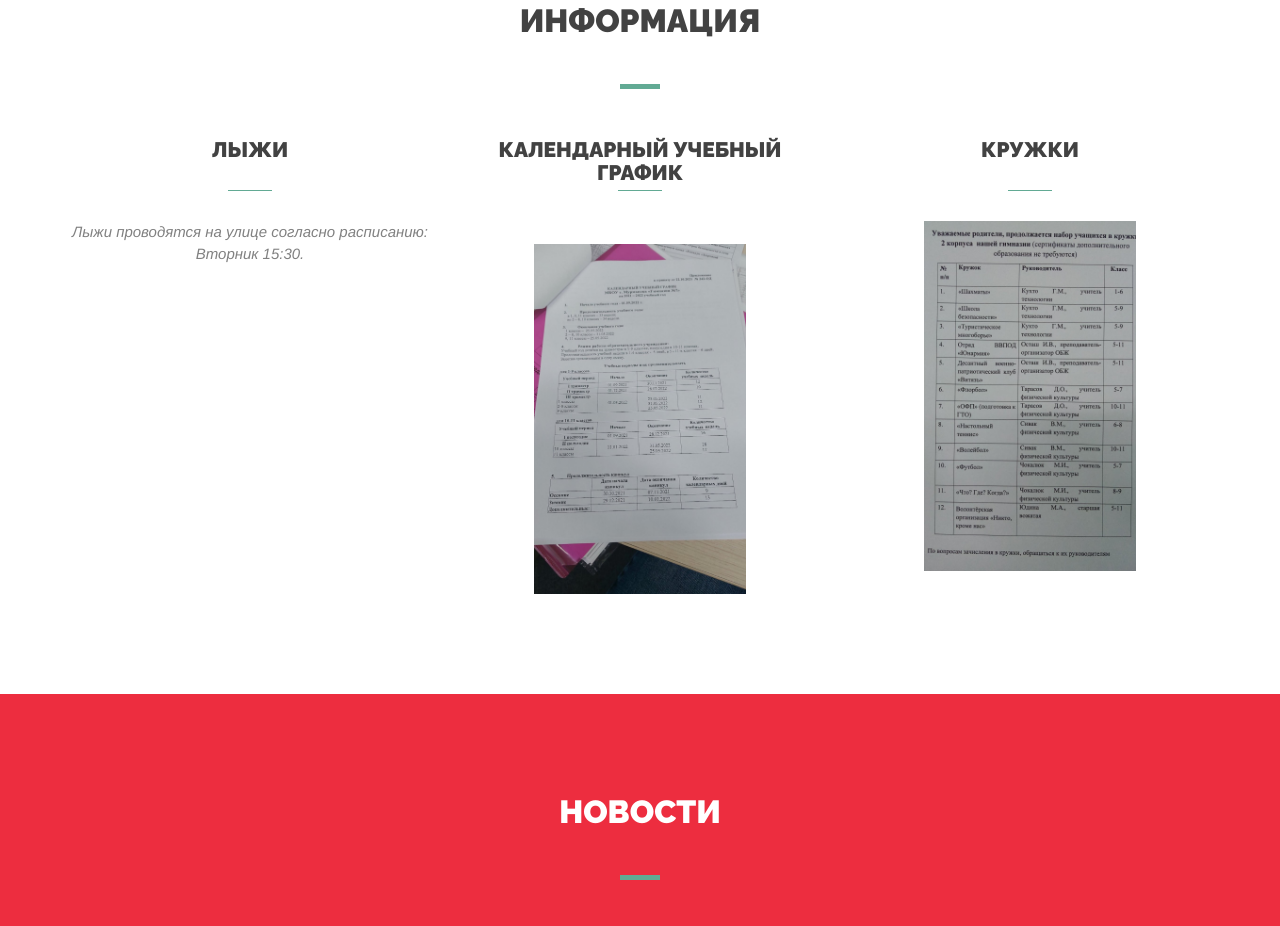
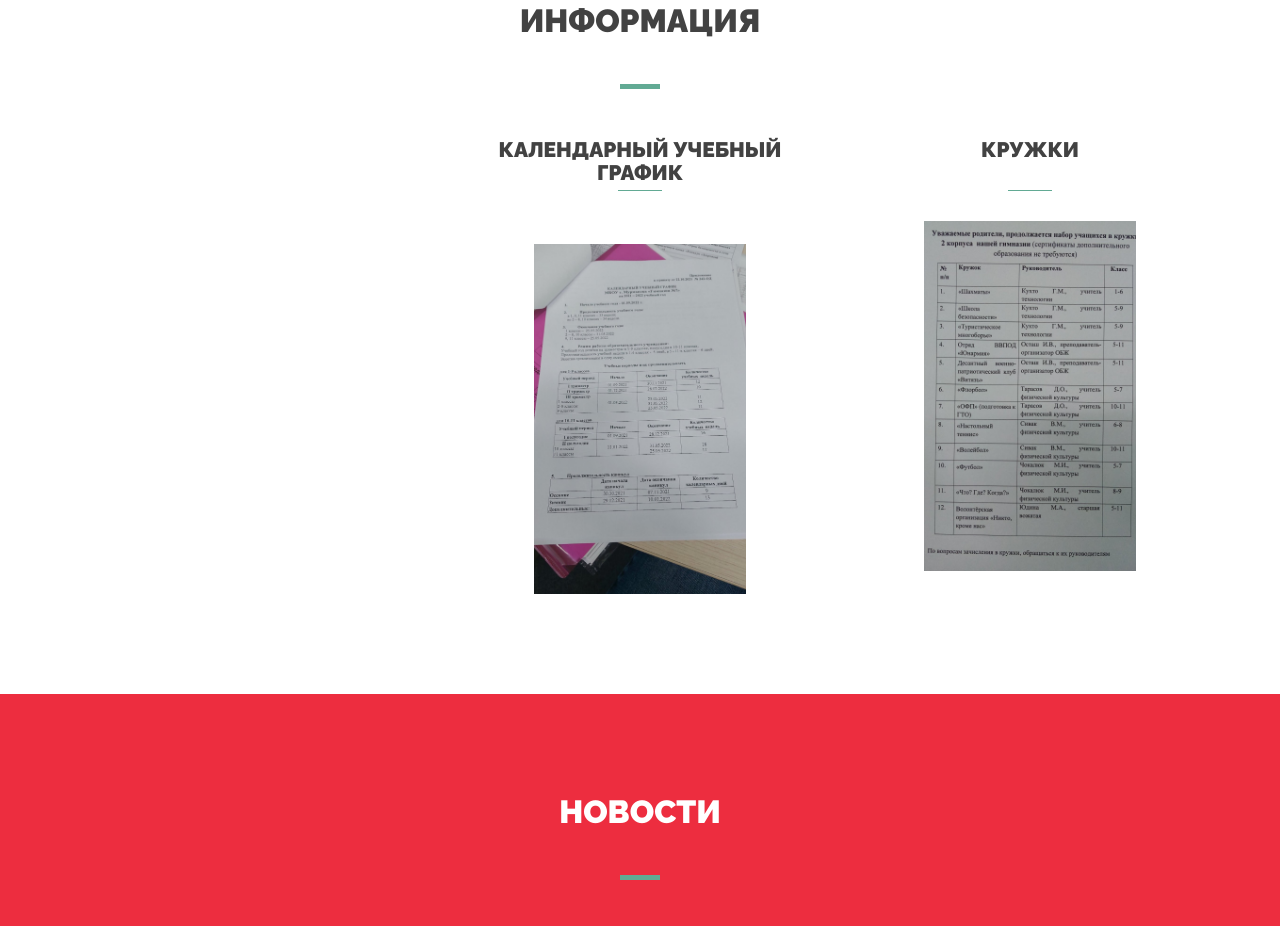
Before and after one commit to Leostrykov/Knowledge, a plain HTML site: page index.html in a window 1280 px wide. Shown: the part 897-1823 px from the top of the page. Drawn offline with nearby package versions, Linux system fonts and the light colour scheme.

Commit message:
Update index.html

```diff
--- a/index.html
+++ b/index.html
@@ -80,14 +80,6 @@
                     <h2 class="title">Информация</h2>
                     <div class="row">
                         <div class="col-sm-4">
-                            <div class="vira-card">
-                                <div class="vira-card-content">
-                                    <h3>Лыжи</h3>
-                                    <p>
-                                        Лыжи проводятся на улице согласно расписанию: Вторник 15:30.
-                                    </p>
-                                </div>
-                            </div>
                         </div>
                         <div class="col-sm-4">
                             <div class="vira-card">
```
